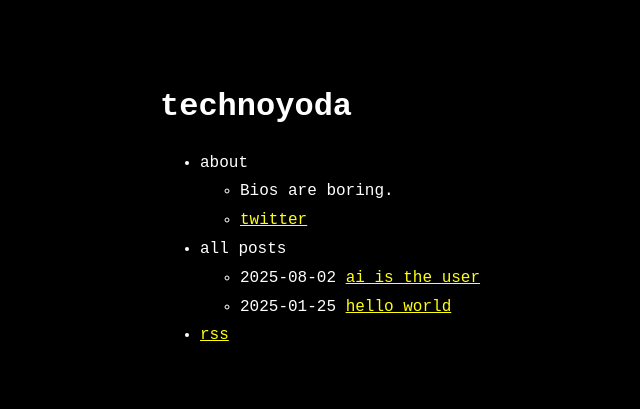
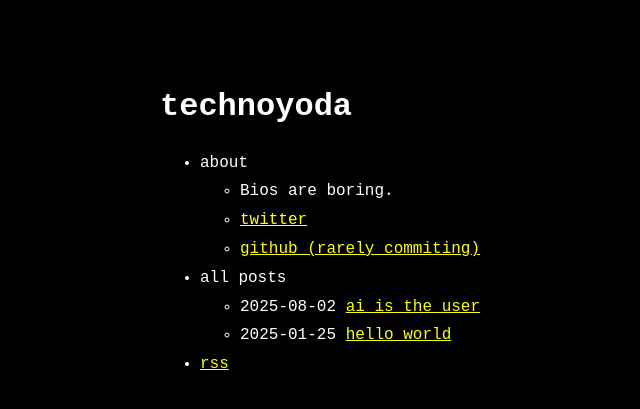
Before and after one commit to technoyoda/technoyoda.github.io, a Jekyll site: the page built from index.md, in a window 1280 px wide. Shown: the top 409 px of the page, without its empty margins (160-800 px from the left). Built offline with Jekyll 4.4.1, drawn with Linux system fonts in a browser that asks for light colours.

Commit message:
added github in the bio

```diff
--- a/_data/menu.yml
+++ b/_data/menu.yml
@@ -7,6 +7,9 @@ entries:
       - title: Bios are boring.
       - title: twitter
         url: https://x.com/techno_yoda
+      - title: github (rarely commiting)
+        url: https://github.com/technoyoda
+
 
   - title: all posts
     post_list:
```
